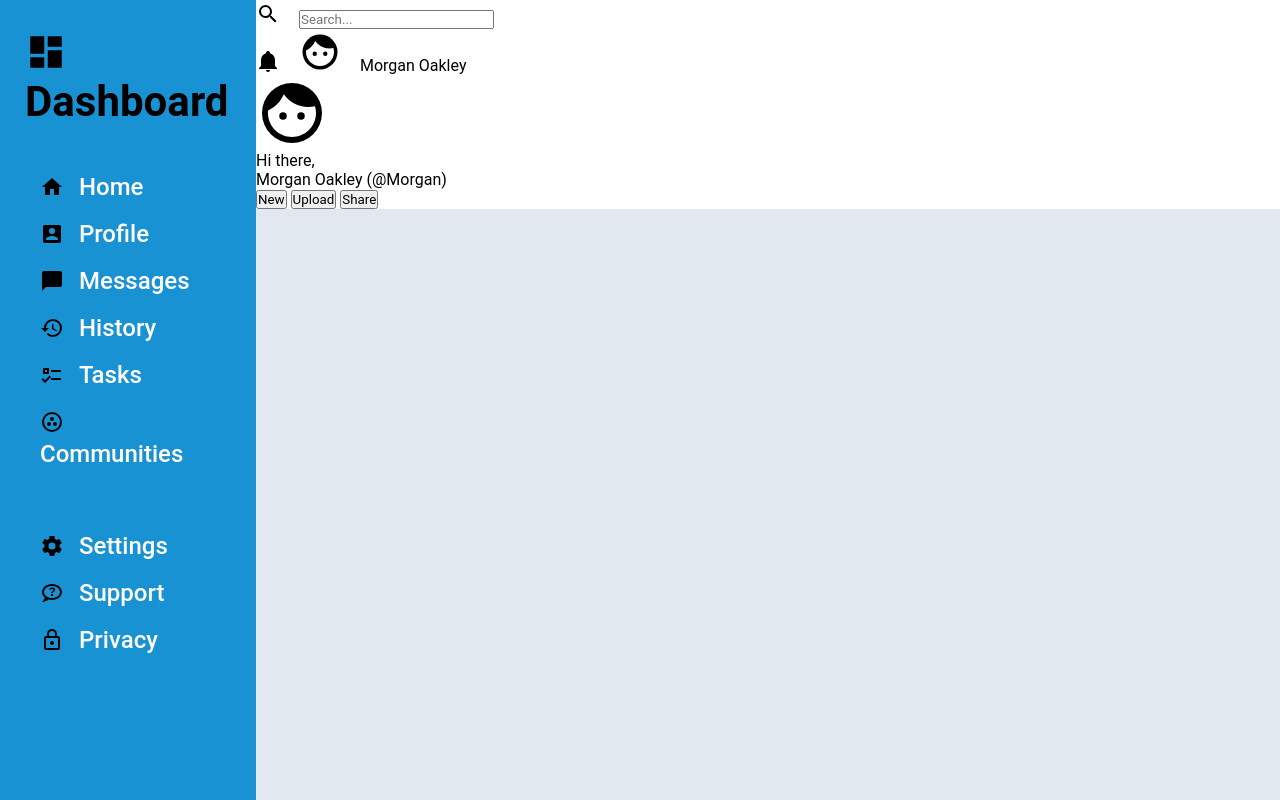
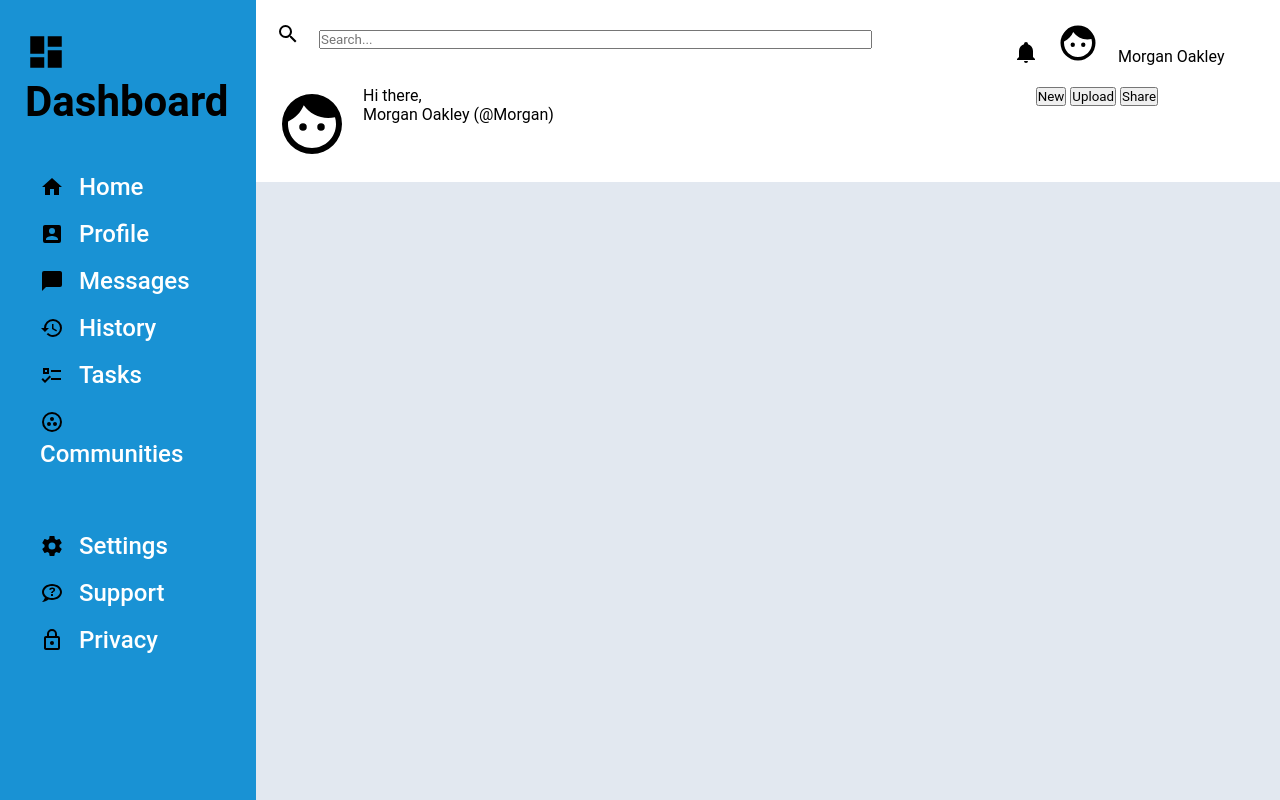
Before and after one commit to reikasar/odin-admin-dashboard, a plain HTML site: page index.html in a window 1280 px wide. Drawn offline with Linux system fonts and the light colour scheme.

Commit message:
add initial layout for header section

```diff
--- a/style.css
+++ b/style.css
@@ -61,12 +61,36 @@ img {
   top: 0.15em;
 }
 
+/* sidepanel end */
+
+/* header start */
+
 .header {
   grid-area: header;
 
   background-color: #ffffff;
 }
 
+.header-section-1 {
+  display: grid;
+  grid-template-columns: 3fr 1fr;
+
+  margin: 20px;
+}
+
+.search input{
+  width: 75%;;
+}
+
+.header-section-2 {
+  display: grid;
+  grid-template-columns: 0.25fr 3fr 1fr;
+  /* grid-template-columns: repeat(3, 1fr); */
+  margin: 20px;
+}
+
+/* header end */
+
 .main-content {
   grid-area: main-content;
 
```
